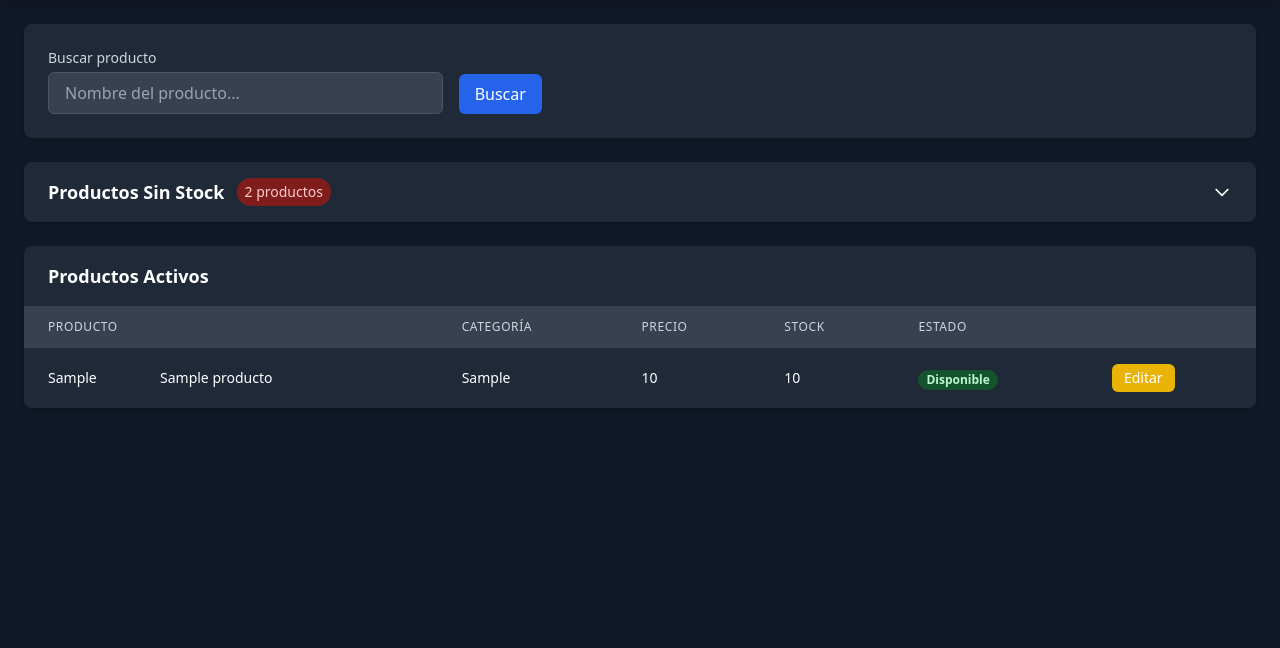
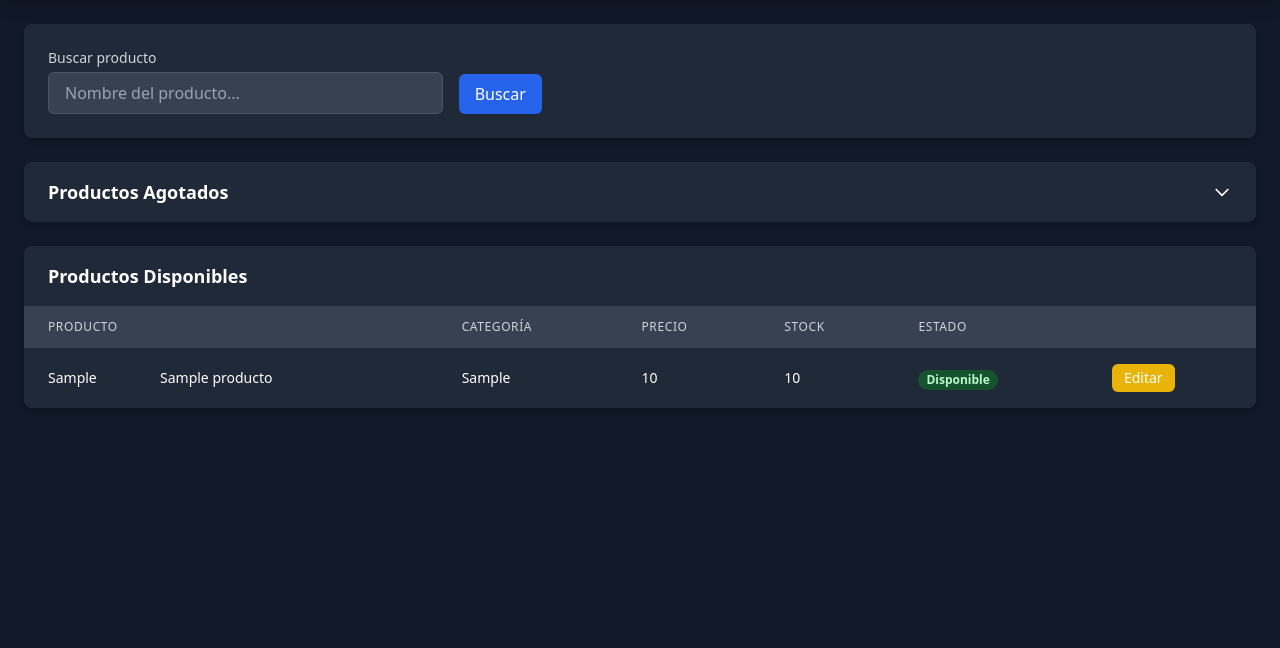
Before and after one commit to anzarpe97/Sistema-Johbri, a PHP site: page /panelAdmin/ver-Producto.php in a window 1280 px wide. Shown: the part 72-720 px from the top of the page. Run offline with PHP 8.4, Linux system fonts and the light colour scheme; tables that the repository leaves empty or names only in its code hold one stand-in row (values such as "Sample post"); some libraries are stand-ins or nearby versions.

Commit message:
Update page titles for agregar-producto.php and agregarCliente.php; modify SQL query in ver-Producto.php to filter available products; enhance UI labels for better clarity.

```diff
--- a/panelAdmin/admin.php
+++ b/panelAdmin/admin.php
@@ -70,7 +70,7 @@
             <div class="flex justify-between items-center">
                 <div class="text-xl font-bold">Panel de Administración</div>
                 <div class="flex items-center gap-4">
-                    <span class="text-sm bg-green-500 px-2 py-1 rounded-full"><?php echo $fila['nombre_administrador']?></span>
+                    <span class="text-sm bg-blue-900 px-3 py-1 rounded-full">Bienvenido, <?php echo $fila['nombre_administrador']?></span>
                     <button
                         onclick="document.documentElement.classList.toggle('dark')"
                         class="p-2 rounded-full bg-gray-700 dark:bg-gray-600 hover:bg-gray-600 dark:hover:bg-gray-700 transition-colors duration-200"
@@ -168,6 +168,7 @@
                 </div>
                 <!-- TARJETA PRODUCTOS SIN STOCK -->
                 <div class="bg-white dark:bg-gray-800 rounded-lg shadow-md p-6">
+                <a href="ver-producto.php">
                     <div class="flex items-center">
                         <div class="p-3 bg-red-100 dark:bg-red-900 rounded-full">
                             <svg class="w-6 h-6 text-red-600 dark:text-red-300" fill="none" stroke="currentColor" viewBox="0 0 24 24">
@@ -179,7 +180,9 @@
                             <p class="text-2xl font-semibold text-gray-800 dark:text-white"><?php  echo $no_productos; ?></p>
                         </div>
                     </div>
+                    </a>
                 </div>
+
             </div>
 
             <!-- Tabla de Productos -->
--- a/panelAdmin/agregar-producto.php
+++ b/panelAdmin/agregar-producto.php
@@ -3,7 +3,7 @@
 <head>
   <meta charset="UTF-8">
   <meta name="viewport" content="width=device-width, initial-scale=1.0">
-  <title>Autorepuestos Johbri</title>
+  <title>Agregar Producto - Autorepuestos Johbri</title>
   <script src="https://cdn.tailwindcss.com"></script>
   <script>
       tailwind.config = {
--- a/panelAdmin/agregarCliente.php
+++ b/panelAdmin/agregarCliente.php
@@ -3,7 +3,7 @@
 <head>
     <meta charset="UTF-8">
     <meta name="viewport" content="width=device-width, initial-scale=1.0">
-    <title>Autorepuestos Johbri</title>
+    <title>Agregar cliente - Autorepuestos Johbri</title>
     <script src="https://cdn.tailwindcss.com"></script>
     <script>
         tailwind.config = {
--- a/panelAdmin/ver-Producto.php
+++ b/panelAdmin/ver-Producto.php
@@ -6,7 +6,7 @@ if ($conn->connect_error) {
     die("Conexión fallida: " . $conn->connect_error);
 }
 
-$sql = "SELECT * FROM productos";
+$sql = "SELECT * FROM productos WHERE stock_producto > 0 ORDER BY nombre_producto ASC;";
 $result = $conn->query($sql);
 
 ?>
@@ -84,10 +84,7 @@ $result = $conn->query($sql);
             <button onclick="toggleSinStock()"
                     class="w-full px-6 py-4 flex justify-between items-center text-left text-gray-900 dark:text-white hover:bg-gray-50 dark:hover:bg-gray-700">
                 <div class="flex items-center">
-                    <span class="text-lg font-semibold">Productos Sin Stock</span>
-                    <span class="ml-3 px-2 py-1 text-sm bg-red-100 text-red-800 dark:bg-red-900 dark:text-red-200 rounded-full">
-                        2 productos
-                    </span>
+                    <span class="text-lg font-semibold">Productos Agotados</span>
                 </div>
                 <svg id="arrow-sin-stock" class="w-5 h-5 transform transition-transform duration-200" fill="none" stroke="currentColor" viewBox="0 0 24 24">
                     <path stroke-linecap="round" stroke-linejoin="round" stroke-width="2" d="M19 9l-7 7-7-7"/>
@@ -107,27 +104,34 @@ $result = $conn->query($sql);
                                 <th class="px-6 py-3 text-left text-xs font-medium text-gray-500 dark:text-gray-300 uppercase tracking-wider"></th>
                             </tr>
                         </thead>
-                        <tbody class="bg-white dark:bg-gray-800 divide-y divide-gray-200 dark:divide-gray-700">
-                            <!-- Productos sin stock aquí -->
+                        <tbody class="bg-white dark:bg-gray-800 divide-y divide-gray-200 dark:divide-gray-700" id="lista-sin-stock">
+
+                        <?php
+                                    $sql_2 = "SELECT * FROM productos WHERE stock_producto = 0 ORDER BY nombre_producto ASC;";
+                                    $result_2 = $conn->query($sql_2);
+                                    if ($result_2->num_rows > 0) {
+                                        while ($row_2 = $result_2->fetch_assoc()) {
+
+                        ?>
                             <tr>
                                 <td class="px-6 py-4 whitespace-nowrap">
                                     <div class="flex items-center">
                                         <div class="text-sm font-medium text-gray-900 dark:text-white w-24">
-                                            REP-2024-003
+                                        <?php echo $row_2['numero_de_parte']; ?>
                                         </div>
                                         <div class="ml-4">
-                                            <div class="text-sm font-medium text-gray-900 dark:text-white">Filtro de Aceite</div>
+                                            <div class="text-sm font-medium text-gray-900 dark:text-white"><?php echo $row_2['nombre_producto']; ?></div>
                                         </div>
                                     </div>
                                 </td>
                                 <td class="px-6 py-4 whitespace-nowrap">
-                                    <div class="text-sm text-gray-900 dark:text-white">Motor</div>
+                                    <div class="text-sm text-gray-900 dark:text-white"><?php echo $row_2['categoria_producto']; ?></div>
                                 </td>
                                 <td class="px-6 py-4 whitespace-nowrap">
-                                    <div class="text-sm text-gray-900 dark:text-white">$12.00</div>
+                                    <div class="text-sm text-gray-900 dark:text-white"><?php echo $row_2['precio_producto']; ?></div>
                                 </td>
                                 <td class="px-6 py-4 whitespace-nowrap">
-                                    <div class="text-sm text-red-600 dark:text-red-400 font-medium">0</div>
+                                    <div class="text-sm text-red-600 dark:text-red-400 font-medium"><?php echo $row_2['stock_producto']; ?></div>
                                 </td>
                                 <td class="px-6 py-4 whitespace-nowrap">
                                     <span class="px-2 inline-flex text-xs leading-5 font-semibold rounded-full bg-red-100 text-red-800 dark:bg-red-900 dark:text-red-200">
@@ -142,6 +146,11 @@ $result = $conn->query($sql);
                                     </div>
                                 </td>
                             </tr>
+
+                            <?php
+                                        } // Cierre del while
+                                    } // Cierre del if
+                                    ?>
                         </tbody>
                     </table>
                 </div>
@@ -149,9 +158,9 @@ $result = $conn->query($sql);
         </div>
 
         <!-- Lista de Productos Activos -->
-        <div class="bg-white dark:bg-gray-800 rounded-lg shadow-md overflow-hidden">
+        <div class="bg-white dark:bg-gray-800 rounded-lg shadow-md overflow-hidden" id="lista-productos">
             <div class="px-6 py-4 border-b border-gray-200 dark:border-gray-700">
-                <h2 class="text-lg font-semibold text-gray-900 dark:text-white">Productos Activos</h2>
+                <h2 class="text-lg font-semibold text-gray-900 dark:text-white">Productos Disponibles</h2>
             </div>
             <div class="overflow-x-auto">
                 <table class="min-w-full divide-y divide-gray-200 dark:divide-gray-700">
```
Also changed, not shown: assets/foto-repuestos/INT-MIT-2011 - 1.jpg (added), assets/foto-repuestos/INT-MIT-2011 - 2.jpg (added).
